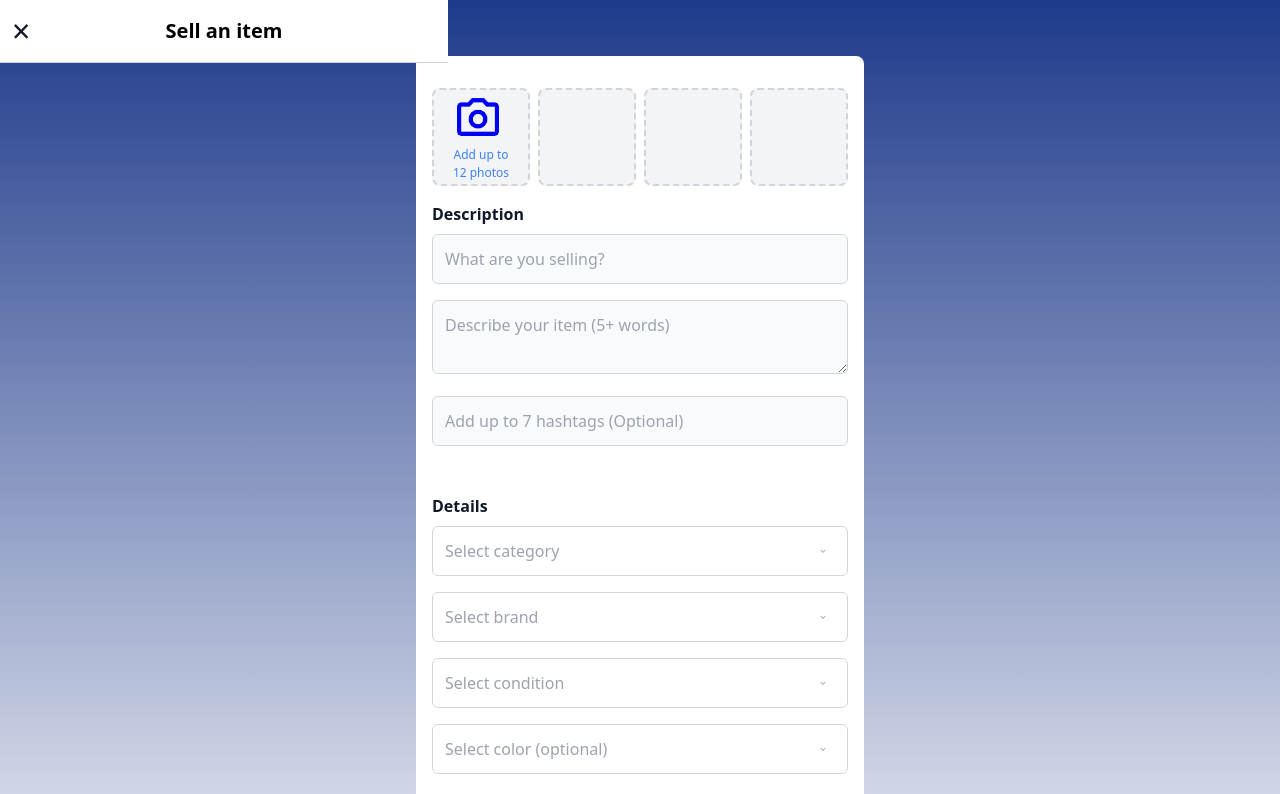
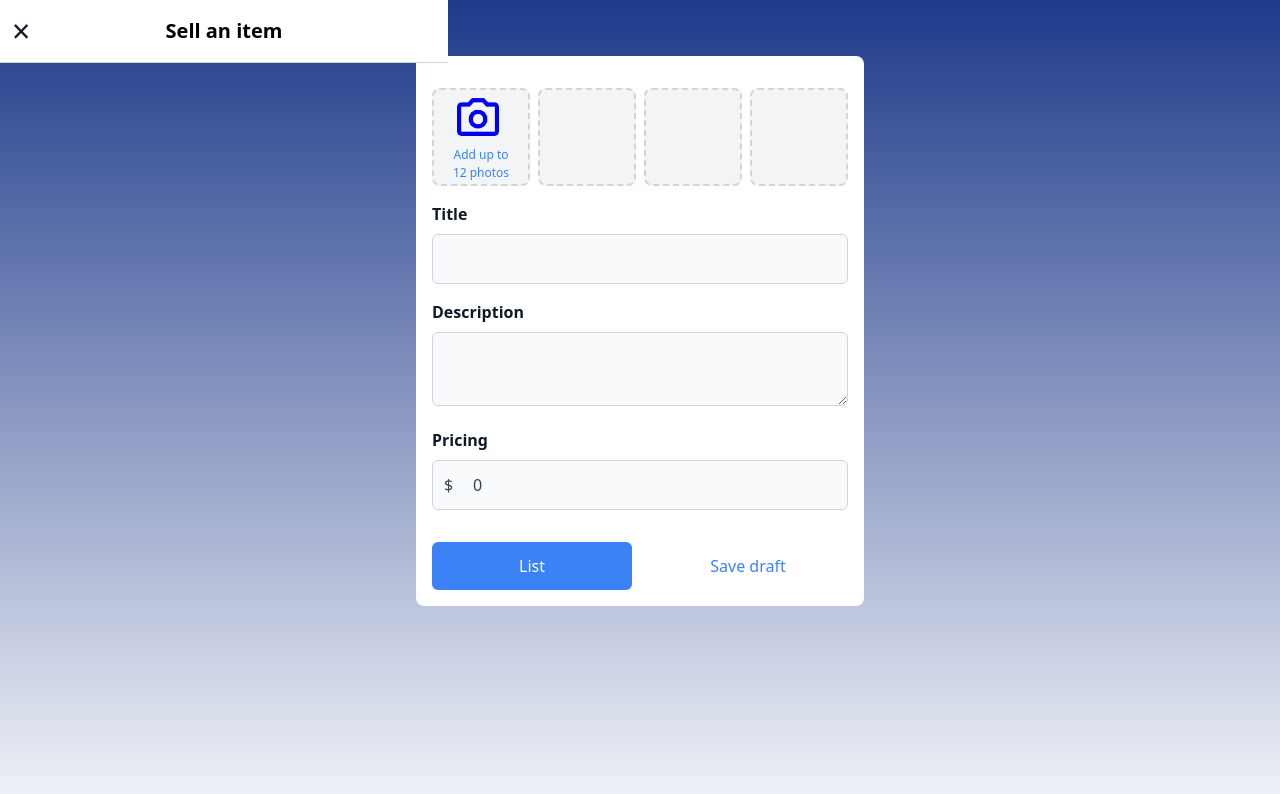
Before and after one commit to mashumashupan/mercari-memory, a Next.js app in the folder frontend/: page /listing in a window 1280 px wide. Shown: the top 794 px of the page. Built offline with nearby package versions, Linux system fonts and the light colour scheme.

Commit message:
chat-2からlistingに自動遷移

```diff
--- a/frontend/package.json
+++ b/frontend/package.json
@@ -13,8 +13,10 @@
     "next": "^14.2.5",
     "react": "^18",
     "react-dom": "^18",
+    "react-router-dom": "^6.26.1",
     "react-webcam": "^7.2.0",
-    "uuid": "^10.0.0"
+    "uuid": "^10.0.0",
+    "zustand": "^4.5.5"
   },
   "devDependencies": {
     "@types/node": "^20",
--- a/frontend/src/app/chat-2/page.tsx
+++ b/frontend/src/app/chat-2/page.tsx
@@ -1,10 +1,14 @@
 "use client";
 
 import { useState, useEffect, useCallback } from 'react';
+// import { useHistory } from 'react-router-dom';
 import Link from 'next/link';
 import styles from './Chat-2.module.css';
 import apiFetch from '@/utils/api';
 import { v4 as uuidv4 } from 'uuid';
+import { useRouter } from 'next/navigation';
+import { useChat } from "@/store/use-chat-store";
+import Image from 'next/image';
 
 interface Message {
   id: number;
@@ -16,6 +20,13 @@ interface ChatResponse {
   response: string;
 }
 
+interface ChatResponseJSON {
+  question?: string;
+  title?: string;
+  description?: string;
+  price?: number;
+}
+
 export default function ChatPage() {
   const [messages, setMessages] = useState<Message[]>([
     { id: 1, text: "Please take a photo.", sender: "bot" },
@@ -23,6 +34,11 @@ export default function ChatPage() {
   const [inputText, setInputText] = useState('');
   const [capturedImage, setCapturedImage] = useState<string | null>(null);
   const [sessionId, setSessionId] = useState<string | null>(null);
+  const [isChatEnd, setIsChatEnd] = useState(false);
+  //　画面遷移のためのrouter
+  const router = useRouter();
+  // 状態を更新する関数、use-chat-store.tsxから取り出す
+  const { setTitle, setDescription, setPrice } = useChat();
 
   useEffect(() => {
     // ローカルストレージからセッションIDを取得
@@ -34,13 +50,36 @@ export default function ChatPage() {
     }
     setSessionId(existingSessionId);
 
+    return () => {
       // セッションストレージから画像データを取得
       const imageSrc = sessionStorage.getItem('capturedImage');
       if (imageSrc) {
         setCapturedImage(imageSrc);
         startChat(imageSrc, existingSessionId); // 画像を送信
       }
+    };
   }, []);
+
+  // APIからJSONを取ってきて、インターフェースの型に合わせて返す
+  const sendChat = async (api: 'chat' | 'chat-start', formData: FormData): Promise<ChatResponseJSON> => {
+    const chatResponse: ChatResponse = await apiFetch(`/api/${api}`, {
+      method: 'POST',
+      body: formData
+    });
+    try {
+      // priceがnumberになるようにJSONをパース
+      const json = JSON.parse(chatResponse.response);
+      return {
+        question: json?.question,
+        title: json?.title,
+        description: json?.description,
+        price: json?.price
+      } as ChatResponseJSON; // priceがnumberになる
+    } catch (error) {
+      console.error('Error parsing JSON:', error);
+      return {};
+    }
+  };
 
   const startChat = useCallback(async (image: string, sessionId: string) => {
     const formData = new FormData();
@@ -48,12 +87,9 @@ export default function ChatPage() {
     formData.append('base64_image', image);
 
     try {
-      const responseText: ChatResponse = await apiFetch('/api/chat-start', {
-        method: 'POST',
-        body: formData
-      });
+      const responseJSON: ChatResponseJSON = await sendChat('chat-start', formData);
 
-      const botResponse: Message = { id: messages.length + 1, text: responseText.response, sender: 'bot' };
+      const botResponse: Message = { id: messages.length + 1, text: responseJSON.question ?? '', sender: 'bot' };
       setMessages(prevMessages => [...prevMessages, botResponse]);
     } catch (error) {
       console.error('Error starting chat:', error);
@@ -71,13 +107,25 @@ export default function ChatPage() {
       formData.append('chat_message', inputText);
 
       try {
-        const responseText: ChatResponse = await apiFetch('/api/chat', {
-          method: 'POST',
-          body: formData
-        });
-
-        const botResponse: Message = { id: messages.length + 2, text: responseText.response, sender: 'bot' };
+        const responseJSON: ChatResponseJSON = await sendChat('chat', formData);
+        // タイトルがある場合は最終出力
+        if (responseJSON.title) {
+          setIsChatEnd(true);
+          setTitle(responseJSON.title); // ボタンを押すと次の画面に遷移するようにしたからコメントアウト
+          setDescription(responseJSON.description ?? '');
+          setPrice(responseJSON.price ?? 0);
+          // ここに画面遷移処理を追加
+          // router.push('/listing');
+          const botResponse: Message = { id: messages.length + 2, text: 'overview is ready!!!', sender: 'bot' };
           setMessages(prevMessages => [...prevMessages, botResponse]);
+        }
+        // それ以外は通常の返答
+        else {
+          // ここにチャットの更新処理
+          const botResponse: Message = { id: messages.length + 2, text: responseJSON.question ?? '', sender: 'bot' };
+          setMessages(prevMessages => [...prevMessages, botResponse]);
+        }
+        // const history = useHistory();
       } catch (error) {
         console.error('Error sending message:', error);
       }
@@ -89,6 +137,11 @@ export default function ChatPage() {
       handleSendMessage();
     }
   };
+
+  //　リンクで画面遷移する
+  // const gotoListing = () => {
+  //   router.push('/listing');
+  // }
 
   return (
     <div className={styles.chatContainer}>
@@ -119,6 +172,7 @@ export default function ChatPage() {
                           </svg>
                         </div>
                       </Link>
+                      {/* // TODO: listingに持って行く */}
                       {capturedImage && (
                         <div className={styles.capturedImageContainer}>
                           <img src={capturedImage} alt="Captured" className={styles.capturedImage} />
@@ -135,6 +189,17 @@ export default function ChatPage() {
             )}
           </div>
         ))}
+
+        {/* // チャットが終了した場合アイコン表示 */}
+        {isChatEnd && (
+          <div className={styles.userMessageContainer}>
+            <Link href="/listing">
+              <div className={styles.chatIconContainer}>
+                <Image src="/images/chat-icon.png" alt="Chat Icon" width={150} height={150} />
+              </div>
+            </Link>
+          </div>
+        )}
       </div>
       <div className={styles.chatInput}>
         <input
--- a/frontend/src/app/listing/page.tsx
+++ b/frontend/src/app/listing/page.tsx
@@ -4,13 +4,25 @@ import React, { useState } from 'react';
 import Link from 'next/link';
 import Image from 'next/image';
 import styles from './listing.module.css';
+import { useChat } from '@/store/use-chat-store';
+import { useEffect } from 'react';
 
-export default function SellItemForm() {
-    const [title, setTitle] = useState<string>('');
-    const [description, setDescription] = useState<string>('');
-    const [hashtags, setHashtags] = useState<string>('');
-    const [shippingPayer, setShippingPayer] = useState<'seller' | 'buyer'>('seller');
-    const [price, setPrice] = useState<string>('');
+export default function SellItemForm() { // ここにuseHistory
+    // const [title, setTitle] = useState<string>(''); // 画面に表示するコンポーネントを取り出す
+    // const [description, setDescription] = useState<string>('');
+    // const [price, setPrice] = useState<string>('');
+    const { title, description, price, setPrice } = useChat();
+    const [capturedImage, setCapturedImage] = useState<string | null>(null);
+
+    useEffect(() => {
+        return () => {
+            // セッションストレージから画像データを取得
+            const imageSrc = sessionStorage.getItem('capturedImage');
+            if (imageSrc) {
+                setCapturedImage(imageSrc);
+            }
+        };
+    }, []);
 
     return (
         <div className={styles['sell-item-form']}>
@@ -28,7 +40,7 @@ export default function SellItemForm() {
                             {i === 0 && (
                                 <div className={styles['photo-placeholder-content']}>
                                     <Image
-                                        src="/images/photo-camera-icon.png"
+                                        src={capturedImage ?? "/images/photo-camera-icon.png"}
                                         alt="Camera Icon"
                                         width={50}
                                         height={50}
@@ -42,48 +54,40 @@ export default function SellItemForm() {
                 </div>
 
                 <section className={styles['description-section']}>
-                    <h2 className={styles['h2']}>Description</h2>
+                    <h2 className={styles['h2']}>Title</h2>
                     <input
                         className={styles['input-field']}
-                        placeholder="What are you selling?"
+
                         value={title}
-                        onChange={(e) => setTitle(e.target.value)}
+
                         maxLength={80} />
+                </section>
+                <section className={styles['description-section']}>
+                    <h2 className={styles['h2']}>Description</h2>
                     <textarea
                         className={styles['textarea-field']}
-                        placeholder="Describe your item (5+ words)"
+
                         value={description}
-                        onChange={(e) => setDescription(e.target.value)}
-                        maxLength={1000} />
-                    <input
-                        className={styles['input-field']}
-                        placeholder="Add up to 7 hashtags (Optional)"
-                        value={hashtags}
-                        onChange={(e) => setHashtags(e.target.value)}
-                        maxLength={7} />
+
+                        maxLength={100000} />
                 </section>
 
-                <section className={styles['details-section']}>
-                    <h2 className={styles['h2']}>Details</h2>
-                    {['category', 'brand', 'condition', 'color'].map((item) => (
-                        <select key={item} className={styles['select-field']}>
-                            <option value="">{`Select ${item}${item === 'color' ? ' (optional)' : ''}`}</option>
-                            <option>Option 1</option>
-                            <option>Option 2</option>
-                        </select>
-                    ))}
-                </section>
 
                 <section className={styles['pricing-section']}>
                     <h2 className={styles['h2']}>Pricing</h2>
                     <div className={styles['price-input-container']}>
                         <span className={styles['currency-symbol']}>$</span>
                         <input
-                            type="number"
                             className={styles['price-input']}
-                            placeholder="Set your price"
+                            onChange={(e) => {
+                                console.log(e.target.value);
+                                // 数字のみを受け付ける、正規表現
+                                if (!/^\d+$/.test(e.target.value)) {
+                                    setPrice(Number(e.target.value)); //テキストを読み取り、数値に変換
+                                }
+                            }}
                             value={price}
-                            onChange={(e) => setPrice(e.target.value)} />
+                        />
                     </div>
                 </section>
 
--- /dev/null
+++ b/frontend/src/store/use-chat-store.tsx
@@ -0,0 +1,20 @@
+//　状態管理
+import { create } from "zustand";
+
+type UseChatStore = {
+    title: string; // 表示用
+    description: string;
+    price: number;
+    setTitle: (_title: string) => void; // 表示の値を変えるための関数
+    setDescription: (_description: string) => void;
+    setPrice: (_price: number) => void;
+};
+
+export const useChat = create<UseChatStore>((set) => ({
+    title: "",
+    description: "",
+    price: 0,
+    setTitle: (_title) => set({ title: _title }),
+    setDescription: (_description) => set({ description: _description }),
+    setPrice: (_price: number) => set({ price: _price }),
+}));
```
Also changed, not shown: 5 other files (tests, documents, lock files or other folders). Lines whose indentation alone changed are shown as unchanged.
